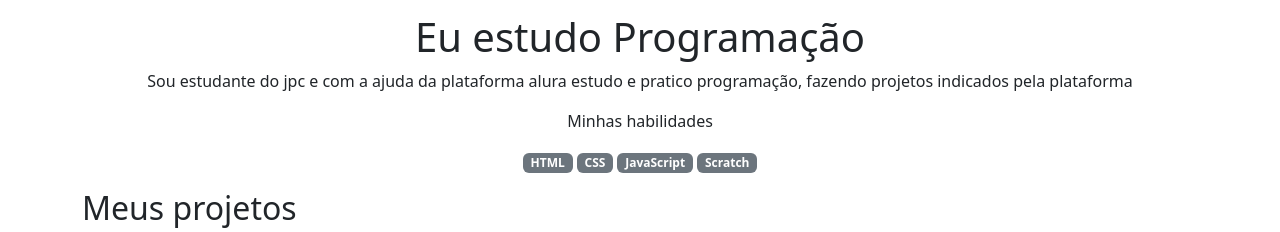
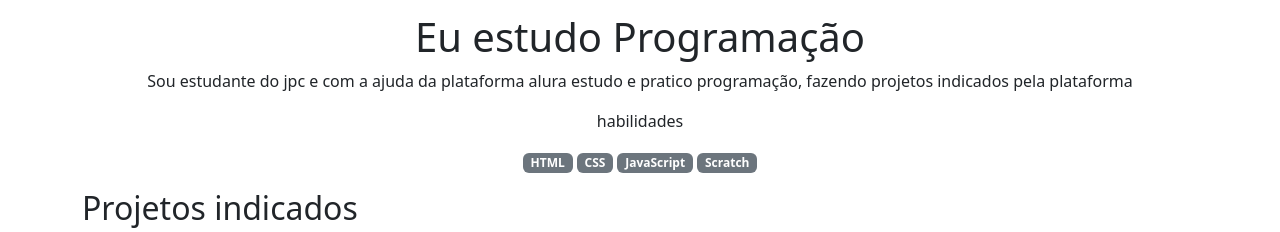
Before and after one commit to ankay2b/portfolio-kayque, a plain HTML site: page index.html in a window 1280 px wide. Shown: the part 59-291 px from the top of the page. Drawn offline with nearby package versions, Linux system fonts and the light colour scheme.

Commit message:
Update index.html

```diff
--- a/index.html
+++ b/index.html
@@ -15,7 +15,7 @@
         <p class="lead">Eu sou kayque_</p>
         <h1>Eu estudo Programação</h1>
         <p>Sou estudante do jpc e com a ajuda da plataforma alura estudo e pratico programação, fazendo projetos indicados pela plataforma</p>
-        <p>Minhas habilidades</p>
+        <p> habilidades</p>
         <div>
             <p class="badge bg-secondary">HTML</p>
             <p class="badge bg-secondary">CSS</p>
@@ -24,7 +24,7 @@
         </div>
     </header>
     <main class="container">
-        <h2>Meus projetos</h2>
+        <h2>Projetos indicados</h2>
         <div class="row">
             <div class="col-md-4">
                 <div class="card" style="width: 18rem;">
```
